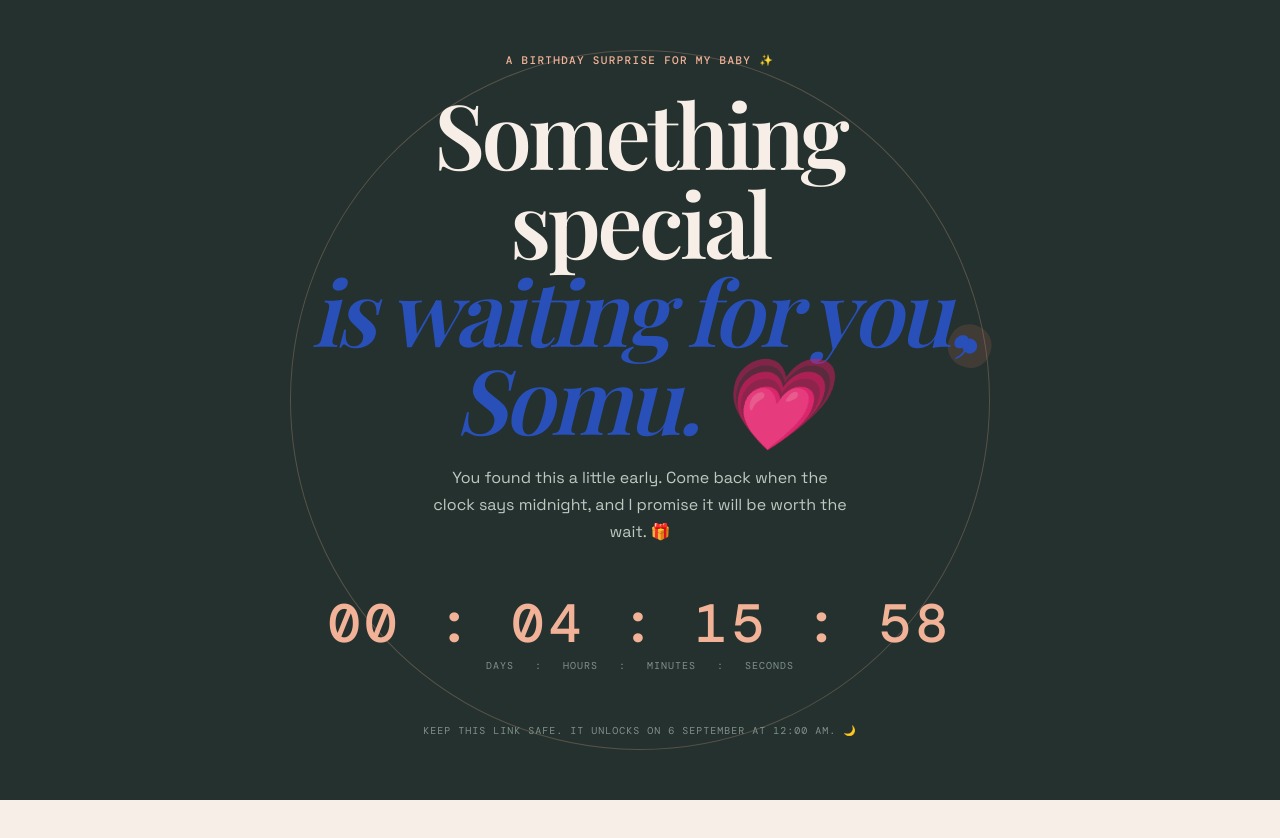
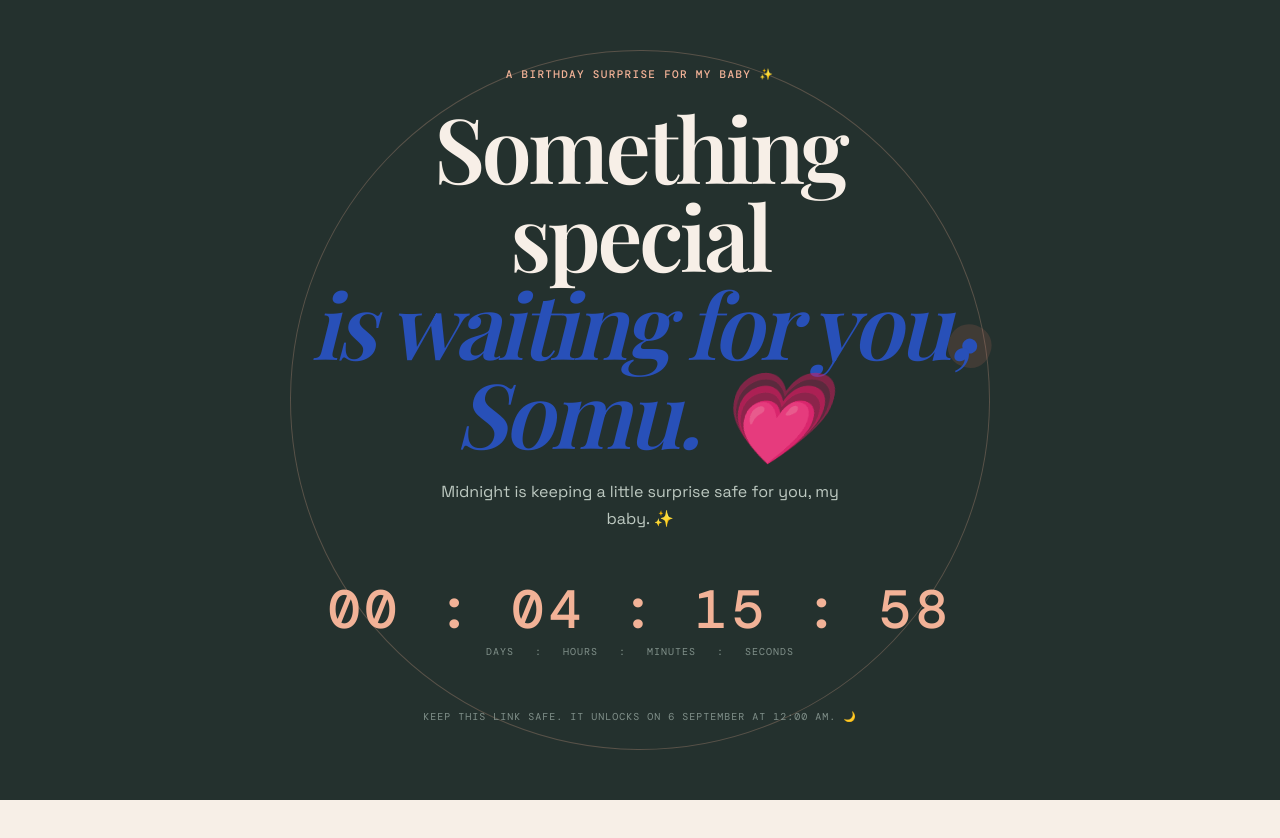
Before and after one commit to atul2306/bthdayurl, a plain HTML site: page index.html in a window 1280 px wide. Shown: the top 838 px of the page. Drawn offline with nearby package versions, Linux system fonts and the light colour scheme.

Commit message:
initial changes

```diff
--- a/index.html
+++ b/index.html
@@ -17,7 +17,7 @@
     <div class="lock-content">
       <p class="eyebrow">A birthday surprise for my baby &#10024;</p>
       <h1>Something special<br><em>is waiting for you, Somu. &#128151;</em></h1>
-      <p class="lock-message">You found this a little early. Come back when the clock says midnight, and I promise it will be worth the wait. &#127873;</p>
+      <p class="lock-message">Midnight is keeping a little surprise safe for you, my baby. &#10024;</p>
       <div class="lock-timer" id="lockTimer" aria-live="polite">00 : 00 : 00 : 00</div>
       <p class="lock-caption">days &nbsp; : &nbsp; hours &nbsp; : &nbsp; minutes &nbsp; : &nbsp; seconds</p>
       <p class="lock-hint">Keep this link safe. It unlocks on 6 September at 12:00 AM. &#127769;</p>
```
